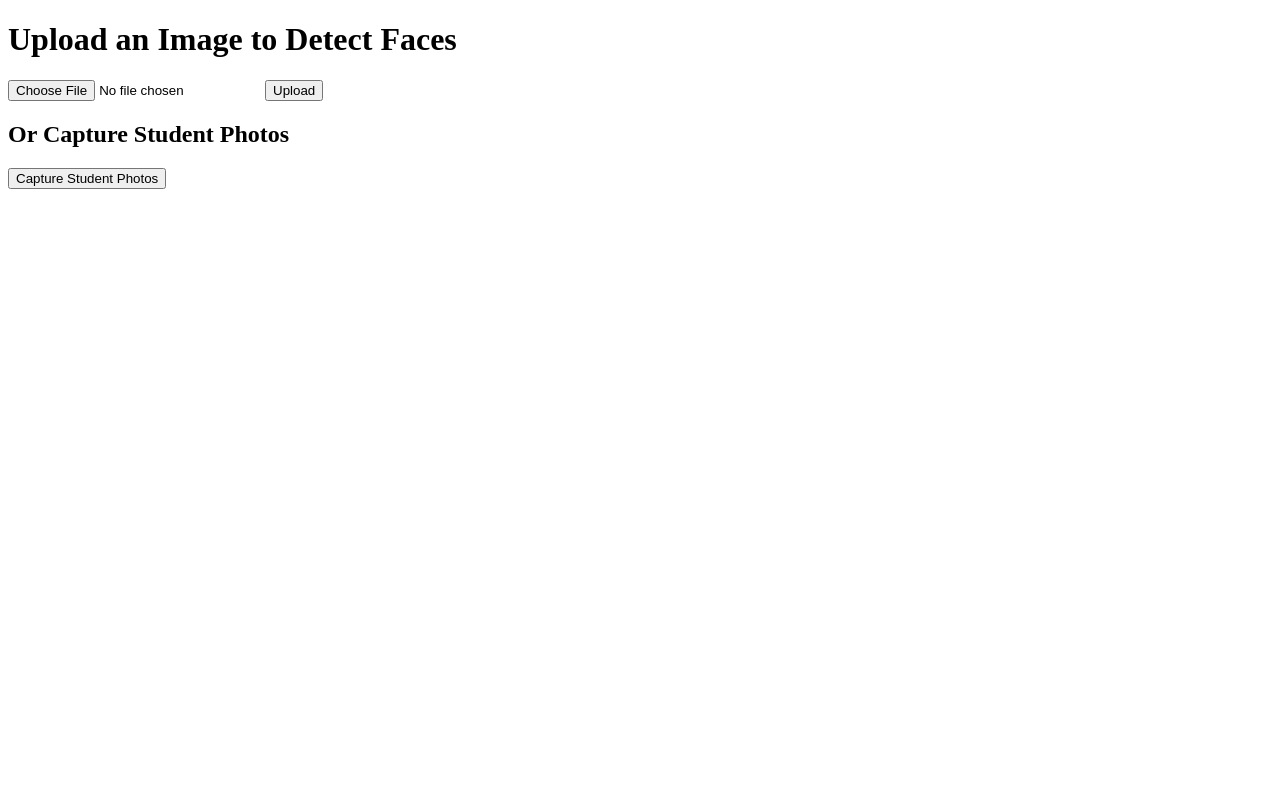
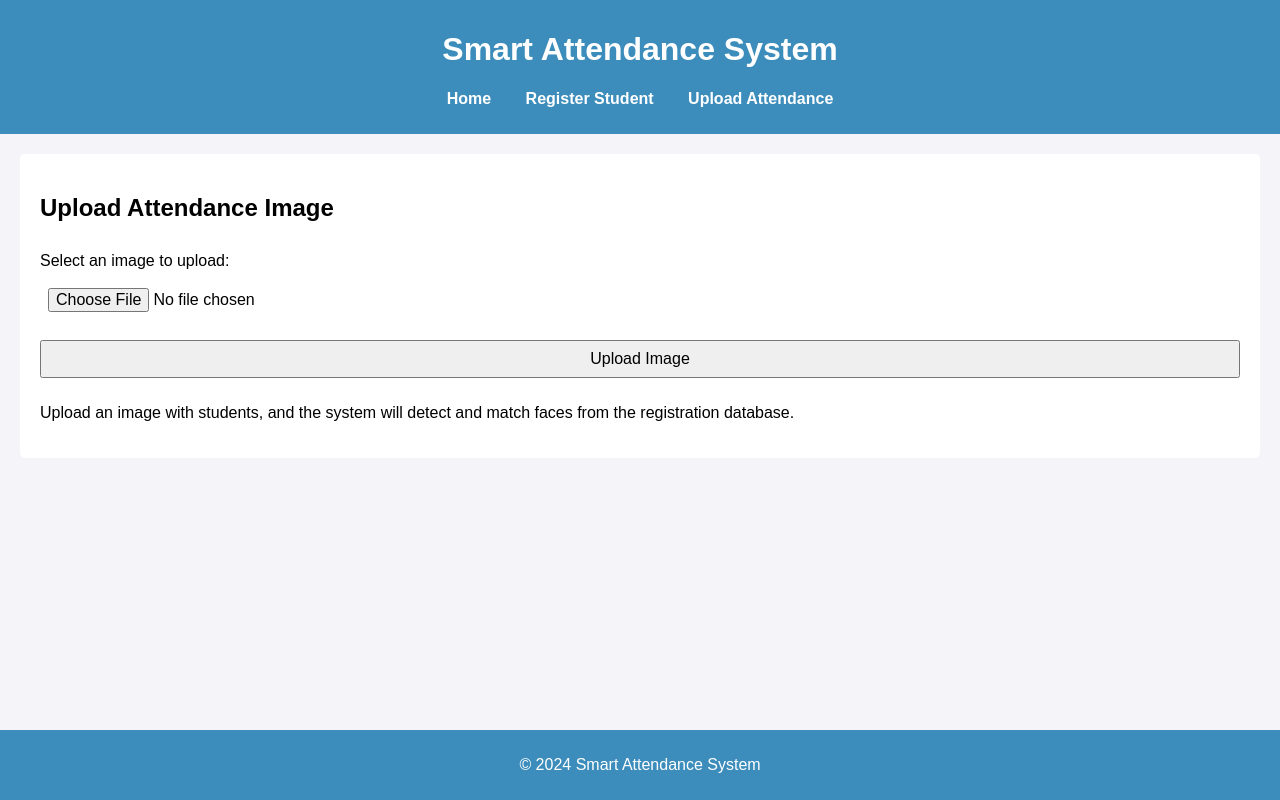
Before and after one commit to yosaad1000/Attendify, a Flask app: page / in a window 1280 px wide. Run offline with Flask 3, Linux system fonts and the light colour scheme.

Commit message:
Added files from templates and static, updated app.py

```diff
--- a/app.py
+++ b/app.py
@@ -1,33 +1,95 @@
 import os
-import cv2
-import face_recognition
-import mediapipe as mp
+import json
 from flask import Flask, render_template, request, redirect, url_for, send_from_directory
 from werkzeug.utils import secure_filename
+import face_recognition
 from PIL import Image, ImageDraw
+import pickle
 
 # Flask app setup
 app = Flask(__name__)
 
-UPLOAD_FOLDER = 'uploads'
-STUDENT_FOLDER = 'students'
+# Paths to store uploaded images and student images
+UPLOAD_FOLDER = 'uploads'   # For uploaded attendance images
+STUDENT_FOLDER = 'students' # For registered student images
+STUDENT_DATA_FILE = 'students_data.json'  # File to store student data
 ALLOWED_EXTENSIONS = {'png', 'jpg', 'jpeg'}
 app.config['UPLOAD_FOLDER'] = UPLOAD_FOLDER
 app.config['STUDENT_FOLDER'] = STUDENT_FOLDER
 
-# Ensure upload and student directories exist
-os.makedirs(UPLOAD_FOLDER, exist_ok=True)
-os.makedirs(STUDENT_FOLDER, exist_ok=True)
+# Function to initialize student data file if it doesn't exist
+def init_student_data():
+    if not os.path.exists(STUDENT_DATA_FILE):
+        with open(STUDENT_DATA_FILE, 'w') as f:
+            json.dump([], f)
 
-# Helper function to check allowed file extensions
+# Function to read student data from JSON file
+def get_student_data():
+    with open(STUDENT_DATA_FILE, 'r') as f:
+        return json.load(f)
+
+# Function to save student data to JSON file
+def save_student_data(student_data):
+    with open(STUDENT_DATA_FILE, 'w') as f:
+        json.dump(student_data, f)
+
+# Function to add a new student to the JSON file
+def add_student_to_file(name, student_id, face_encoding):
+    student_data = get_student_data()
+    student_data.append({
+        'name': name,
+        'student_id': student_id,
+        'face_encoding': pickle.dumps(face_encoding).decode('latin1')  # Convert encoding to storable format
+    })
+    save_student_data(student_data)
+
+# Function to check allowed file extensions
 def allowed_file(filename):
     return '.' in filename and filename.rsplit('.', 1)[1].lower() in ALLOWED_EXTENSIONS
 
+# Route to render the home page
 @app.route('/')
 def index():
     return render_template('index.html')
 
-# Upload image to check for students' presence
+@app.route('/register_student', methods=['GET', 'POST'])
+def register_student():
+    if request.method == 'POST':
+        # Get student details from the form
+        name = request.form['name']
+        student_id = request.form['student_id']
+
+        # Handle file upload
+        if 'file' not in request.files:
+            return redirect(request.url)
+
+        file = request.files['file']
+
+        if file.filename == '':
+            return redirect(request.url)
+
+        if file and allowed_file(file.filename):
+            filename = secure_filename(file.filename)
+            filepath = os.path.join(app.config['STUDENT_FOLDER'], filename)
+            file.save(filepath)
+
+            # Perform face encoding
+            image = face_recognition.load_image_file(filepath)
+            face_encodings = face_recognition.face_encodings(image)
+
+            if len(face_encodings) > 0:
+                face_encoding = face_encodings[0]
+
+                # Save student data and face encoding to JSON file
+                add_student_to_file(name, student_id, face_encoding)
+
+                return redirect(url_for('index'))
+            else:
+                return "No face detected in the uploaded image. Please try again."
+
+    return render_template('register.html')
+
+# Upload an image for attendance check
 @app.route('/upload', methods=['POST'])
 def upload_file():
     if 'file' not in request.files:
@@ -43,59 +105,58 @@ def upload_file():
         filepath = os.path.join(app.config['UPLOAD_FOLDER'], filename)
         file.save(filepath)
 
-        # Perform face detection on the uploaded image
+        # Load the uploaded image and extract face encodings
         uploaded_image = face_recognition.load_image_file(filepath)
         uploaded_face_encodings = face_recognition.face_encodings(uploaded_image)
+        face_locations = face_recognition.face_locations(uploaded_image)
 
-        # Load student images and check for matches
-        students_present = []
-        for student_image_name in os.listdir(STUDENT_FOLDER):
-            student_image_path = os.path.join(STUDENT_FOLDER, student_image_name)
-            student_image = face_recognition.load_image_file(student_image_path)
-            student_face_encoding = face_recognition.face_encodings(student_image)[0]
+        # Load known students' face encodings from JSON
+        student_data = get_student_data()
+        known_face_encodings = []
+        known_face_names = []
 
-            # Check if student face is present in uploaded image
-            matches = face_recognition.compare_faces(uploaded_face_encodings, student_face_encoding)
-            if True in matches:
-                students_present.append(student_image_name)
+        for student in student_data:
+            known_face_encodings.append(pickle.loads(student['face_encoding'].encode('latin1')))  # Convert back from storable format
+            known_face_names.append(student['student_id'])  # Student ID or name
 
-        return render_template('check_result.html', students_present=students_present)
+        # Compare faces in the uploaded image to the known faces
+        matches = []
+        for uploaded_face_encoding in uploaded_face_encodings:
+            # Check for matches against known faces
+            results = face_recognition.compare_faces(known_face_encodings, uploaded_face_encoding)
+            if True in results:
+                match_index = results.index(True)
+                matches.append(known_face_names[match_index])  # Matched student name or ID
+            else:
+                matches.append("Unknown")  # No match found, label as "Unknown"
+
+        # Draw rectangles around all detected faces and label them
+        pil_image = Image.fromarray(uploaded_image)
+        draw = ImageDraw.Draw(pil_image)
+
+        for (top, right, bottom, left), match in zip(face_locations, matches):
+            # Draw a rectangle around the face
+            draw.rectangle(((left, top), (right, bottom)), outline=(0, 255, 0), width=5)
+
+            # Label the face
+            draw.text((left + 6, bottom + 6), match, fill=(255, 255, 255, 255))
+
+        # Save the output image
+        output_path = os.path.join(app.config['UPLOAD_FOLDER'], 'output_' + filename)
+        pil_image.save(output_path)
+
+        return redirect(url_for('uploaded_file', filename='output_' + filename))
 
     return redirect(request.url)
 
-# Page to capture students' photos using MediaPipe
-@app.route('/capture')
-def capture():
-    return render_template('capture.html')
+# Serve the output images
+@app.route('/uploads/<filename>')
+def uploaded_file(filename):
+    return send_from_directory(app.config['UPLOAD_FOLDER'], filename)
 
-@app.route('/save_student', methods=['POST'])
-def save_student():
-    student_name = request.form['student_name']
-
-    # Check if a file was submitted
-    if 'student_image' not in request.files:
-        return "No file part", 400
-
-    file = request.files['student_image']
-
-    # If no file is selected, return an error
-    if file.filename == '':
-        return "No selected file", 400
-
-    # Check if the file is allowed (by extension)
-    if file and allowed_file(file.filename):
-        filename = secure_filename(file.filename)
-
-        # Save the file to the upload folder
-        file.save(os.path.join(app.config['UPLOAD_FOLDER'], filename))
-
-        print(f"Student name: {student_name}")
-        print(f"Uploaded file: {filename}")
-
-        return redirect(url_for('index'))
-    else:
-        return "File not allowed", 400
-
-
+# Ensure required folders and JSON file exist
 if __name__ == '__main__':
+    os.makedirs(UPLOAD_FOLDER, exist_ok=True)
+    os.makedirs(STUDENT_FOLDER, exist_ok=True)
+    init_student_data()
     app.run(debug=True)
--- /dev/null
+++ b/static/styles.css
@@ -0,0 +1,61 @@
+body {
+    font-family: Arial, sans-serif;
+    background-color: #f4f4f9;
+    margin: 0;
+    padding: 0;
+}
+
+header {
+    background-color: #3c8dbc;
+    color: white;
+    padding: 10px 0;
+    text-align: center;
+}
+
+nav ul {
+    list-style-type: none;
+    padding: 0;
+}
+
+nav ul li {
+    display: inline;
+    margin: 0 15px;
+}
+
+nav ul li a {
+    color: white;
+    text-decoration: none;
+    font-weight: bold;
+}
+
+.content {
+    margin: 20px;
+    padding: 20px;
+    background-color: white;
+    border-radius: 5px;
+}
+
+form {
+    display: flex;
+    flex-direction: column;
+}
+
+form label {
+    margin-top: 10px;
+}
+
+form input[type="file"], form input[type="text"], form input[type="submit"] {
+    margin: 10px 0;
+    padding: 8px;
+    font-size: 16px;
+}
+
+footer {
+    background-color: #3c8dbc;
+    color: white;
+    text-align: center;
+    padding: 10px 0;
+    position: fixed;
+    width: 100%;
+    bottom: 0;
+}
--- /dev/null
+++ b/templates/base.html
@@ -0,0 +1,29 @@
+<!DOCTYPE html>
+<html lang="en">
+<head>
+    <meta charset="UTF-8">
+    <meta name="viewport" content="width=device-width, initial-scale=1.0">
+    <title>Smart Attendance System</title>
+    <link rel="stylesheet" href="{{ url_for('static', filename='styles.css') }}">
+</head>
+<body>
+    <header>
+        <h1>Smart Attendance System</h1>
+        <nav>
+            <ul>
+                <li><a href="{{ url_for('index') }}">Home</a></li>
+                <li><a href="{{ url_for('register_student') }}">Register Student</a></li>
+                <li><a href="{{ url_for('index') }}">Upload Attendance</a></li>
+            </ul>
+        </nav>
+    </header>
+
+    <div class="content">
+        {% block content %}{% endblock %}
+    </div>
+
+    <footer>
+        <p>© 2024 Smart Attendance System</p>
+    </footer>
+</body>
+</html>
--- a/templates/index.html
+++ b/templates/index.html
@@ -1,18 +1,11 @@
-<!doctype html>
-<html lang="en">
-<head>
-    <title>Face Detection and Matching</title>
-</head>
-<body>
-    <h1>Upload an Image to Detect Faces</h1>
-    <form action="/upload" method="post" enctype="multipart/form-data">
-        <input type="file" name="file">
-        <input type="submit" value="Upload">
+{% extends "base.html" %}
+
+{% block content %}
+    <h2>Upload Attendance Image</h2>
+    <form action="{{ url_for('upload_file') }}" method="POST" enctype="multipart/form-data">
+        <label for="file">Select an image to upload:</label>
+        <input type="file" name="file" id="file" accept=".jpg, .jpeg, .png" required>
+        <input type="submit" value="Upload Image">
     </form>
-
-    <h2>Or Capture Student Photos</h2>
-    <form action="/capture">
-        <input type="submit" value="Capture Student Photos">
-    </form>
-</body>
-</html>
+    <p>Upload an image with students, and the system will detect and match faces from the registration database.</p>
+{% endblock %}
```
Also changed, not shown: templates/register.html (added, +17 -0 lines), templates/uploaded_file.html (added, +8 -0 lines).
